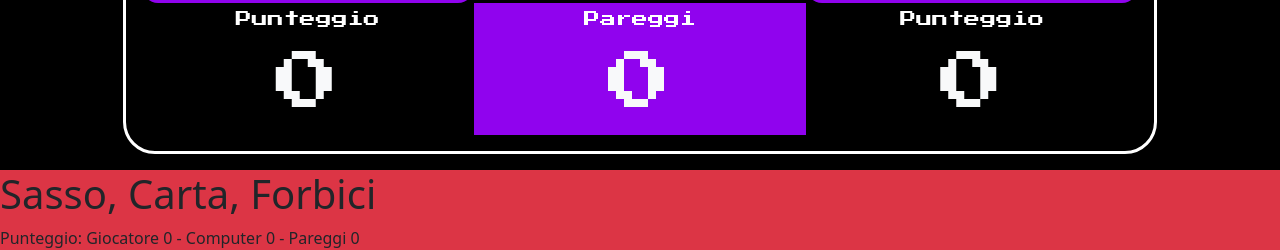
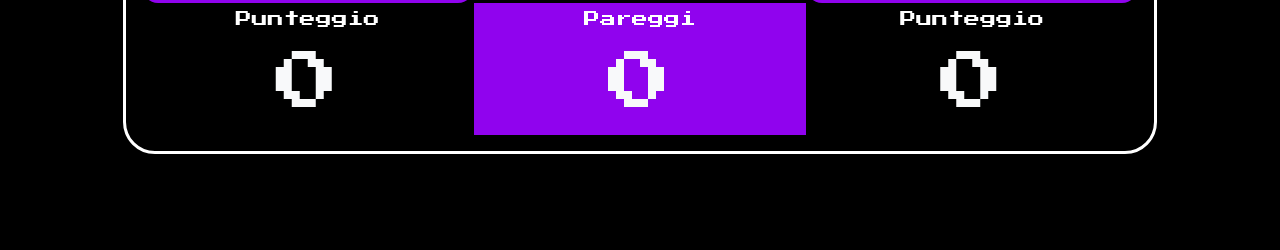
Before and after one commit to walter-ladislao/game, a plain HTML site: page index.html in a window 1280 px wide. Shown: the part 630-880 px from the top of the page. After the commit the page ends 800 px from the top, so only its background shows below. Drawn offline with nearby package versions, Linux system fonts and the light colour scheme.

Commit message:
debuggato

```diff
--- a/index.html
+++ b/index.html
@@ -108,15 +108,10 @@
                 </div>
             </div>
         </div>
-
     </div>
-    <div id="game" class="bg-danger">
-        <h1>Sasso, Carta, Forbici</h1>
-
-        <div ></div>
-        <div id="score">Punteggio: Giocatore 0 - Computer 0 - Pareggi 0</div>
-    </div>
+        <!-- my  script -->
     <script src="main.js"></script>
+    <!-- bootstrap script -->
     <script src="https://cdn.jsdelivr.net/npm/bootstrap@5.3.3/dist/js/bootstrap.bundle.min.js" integrity="sha384-YvpcrYf0tY3lHB60NNkmXc5s9fDVZLESaAA55NDzOxhy9GkcIdslK1eN7N6jIeHz" crossorigin="anonymous"></script>
 </body>
 </html>
--- a/main.js
+++ b/main.js
@@ -24,7 +24,6 @@ function play(userChoice) {
     }
 
     document.getElementById("result").innerText = result;
-    document.getElementById("score").innerText = "Punteggio: Giocatore " + playerScore + " - Computer " + computerScore + " - Pareggi " + draws;
     document.getElementById("score1").innerText = playerScore;
     document.getElementById("score2").innerText = computerScore;
     document.getElementById("score3").innerText = draws;
```
